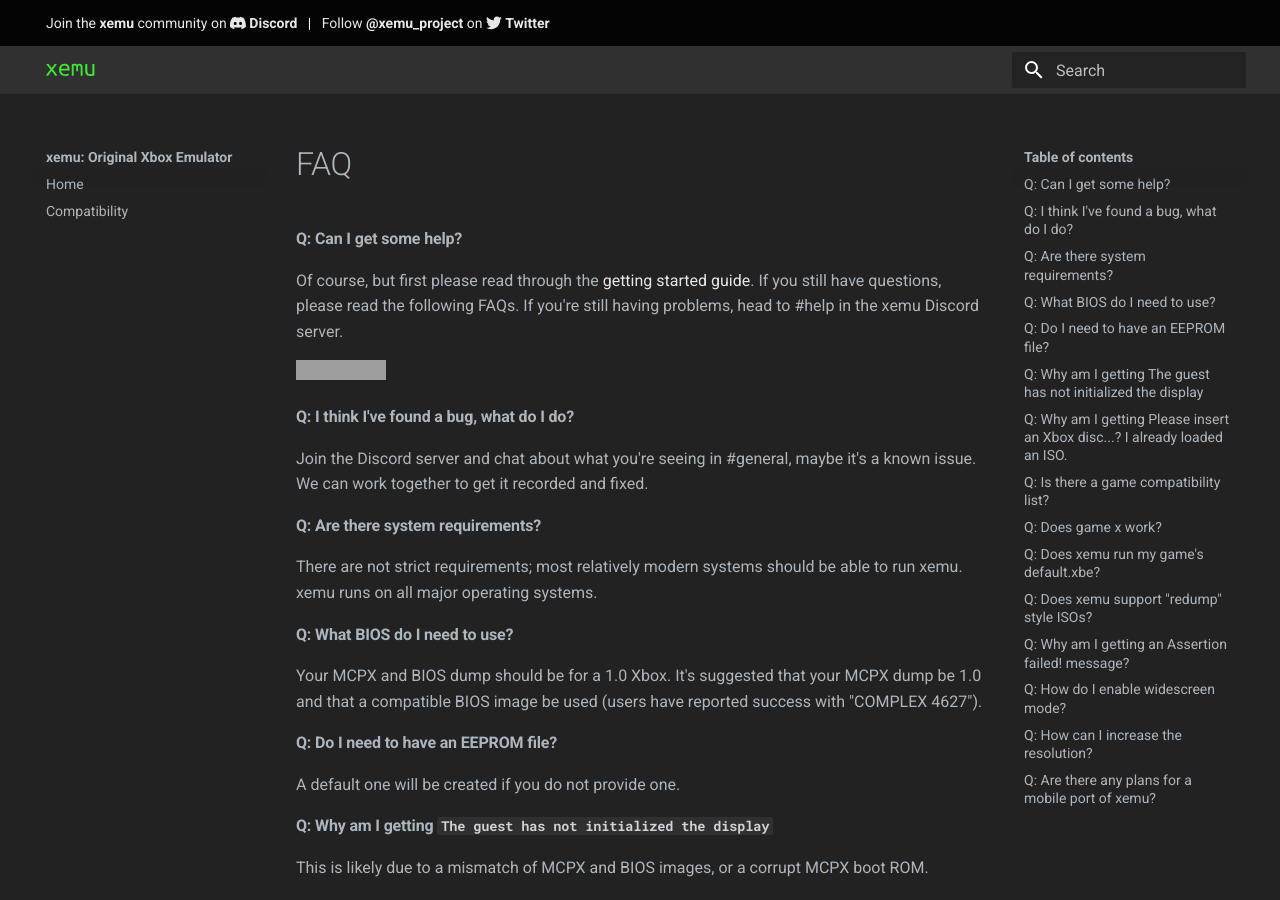
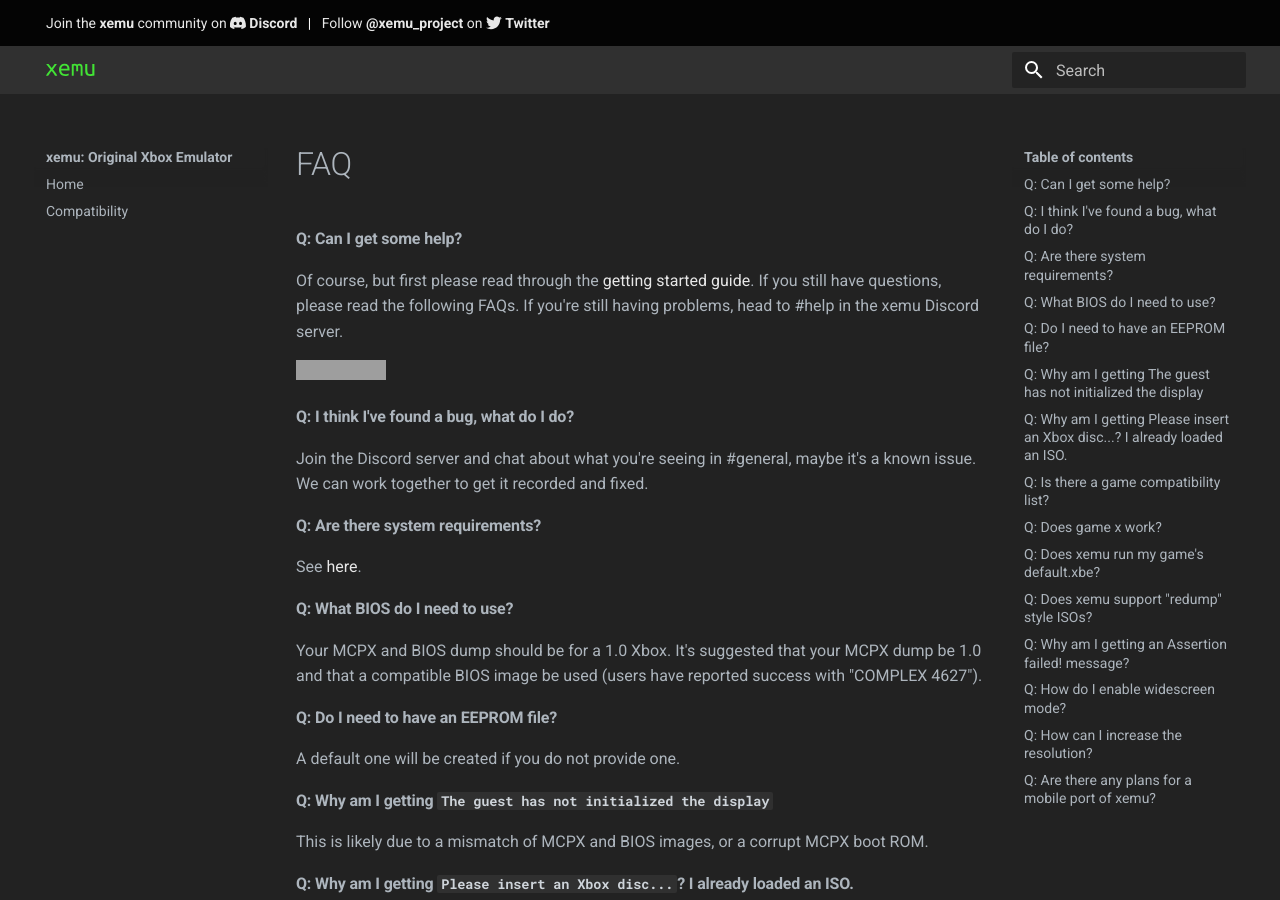
Before and after one commit to xemu-project/xemu-website, an MkDocs documentation site: the page built from docs/docs/faq.md, in a window 1280 px wide and 900 px high. Built offline with MkDocs 1.6.1 and Material for MkDocs 9.7.7, drawn with Linux system fonts in a browser that asks for light colours; grey boxes are pictures that could not be loaded.

Commit message:
Update FAQ link to system requirements

```diff
--- a/docs/docs/faq.md
+++ b/docs/docs/faq.md
@@ -7,7 +7,7 @@ Of course, but first please read through the [getting started guide](getting-sta
 Join the Discord server and chat about what you're seeing in #general, maybe it's a known issue. We can work together to get it recorded and fixed.
 
 #### Q: Are there system requirements?
-There are not strict requirements; most relatively modern systems should be able to run xemu. xemu runs on all major operating systems.
+See [here](getting-started.md#system-requirements).
 
 #### Q: What BIOS do I need to use?
 Your MCPX and BIOS dump should be for a 1.0 Xbox. It's suggested that your MCPX dump be 1.0 and that a compatible BIOS image be used (users have reported success with "COMPLEX 4627").
```
